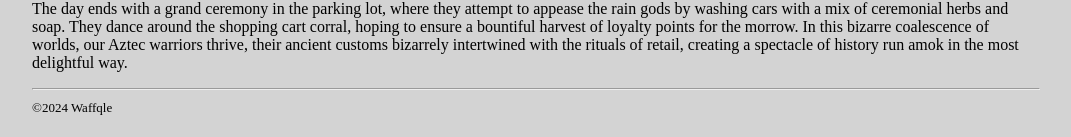
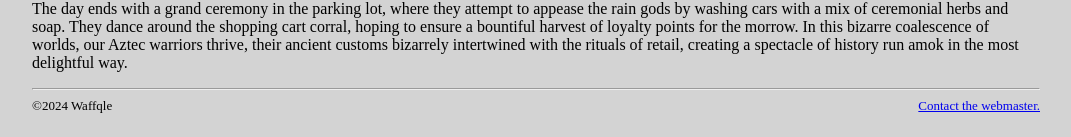
Before and after one commit to waffqle/my-dumb-website, a website: page index.html in a window 1280 px wide. Shown: the part 801-938 px from the top of the page, without its empty margins (104-1175 px from the left). Drawn offline with Linux system fonts and the light colour scheme.

Commit message:
Contact
Folks might want to contact me for some freelance work. Better add a mailto: link.

```diff
--- a/index.html
+++ b/index.html
@@ -2,11 +2,11 @@
 <html lang="en">
 
   <head>
-    <meta   charset   = "UTF-8" />
-    <meta   name      = "viewport" content = "width=device-width, initial-scale=1.0" />
-    <script defer src = "/_vercel/insights/script.js"></script>
-    <script src       = "thebestjs.js"></script>
-    <link   rel       = "stylesheet" href  = "thebestcss.css" />
+    <meta charset="UTF-8" />
+    <meta name="viewport" content="width=device-width, initial-scale=1.0" />
+    <script defer src="/_vercel/insights/script.js"></script>
+    <script src="thebestjs.js"></script>
+    <link rel="stylesheet" href="thebestcss.css" />
 
     <title>My Homepage</title>
     <meta name="description" content="Homepage" />
@@ -82,7 +82,11 @@
       history run amok in the most delightful way.
     </p>
     <hr>
-    <span id = "copyright" class = "copyright"></span>
+    <div>
+      <span id="copyright" class="copyright"></span>
+      <span id="contactme" class="contactme"><a
+          href="mailto:webmaster@waffqle.com">Contact the webmaster.</a></span>
+    </div>
     <script>
       // I've named my functions clearly so they won't need extraneous comments.
       setCopyright()
--- a/thebestcss.css
+++ b/thebestcss.css
@@ -1,19 +1,30 @@
-body{
-    padding-top     : 0em;
-    padding-bottom  : 1em;
-    padding-left    : 10%;
-    padding-right   : 10%;
+body {
+    padding-top: 0em;
+    padding-bottom: 1em;
+    padding-left: 10%;
+    padding-right: 10%;
 
     background-color: lightgray;
 
-    font-family     : serif;
+    font-family: serif;
+
 }
 
-h1:first-of-type{
+h1:first-of-type {
     text-transform: capitalize;
 }
 
-.copyright{
-    font-size: small;
+div:last-of-type{
+    display: flex;
+}
+
+.copyright {
+    font-size  : small;
+    font-family: serif;
+    flex       : 1; /* You were expecting a float. Weren't you? It's ok. I'm fine. */
+}
+
+.contactme {
+    font-size  : small;
     font-family: serif;
 }
```
